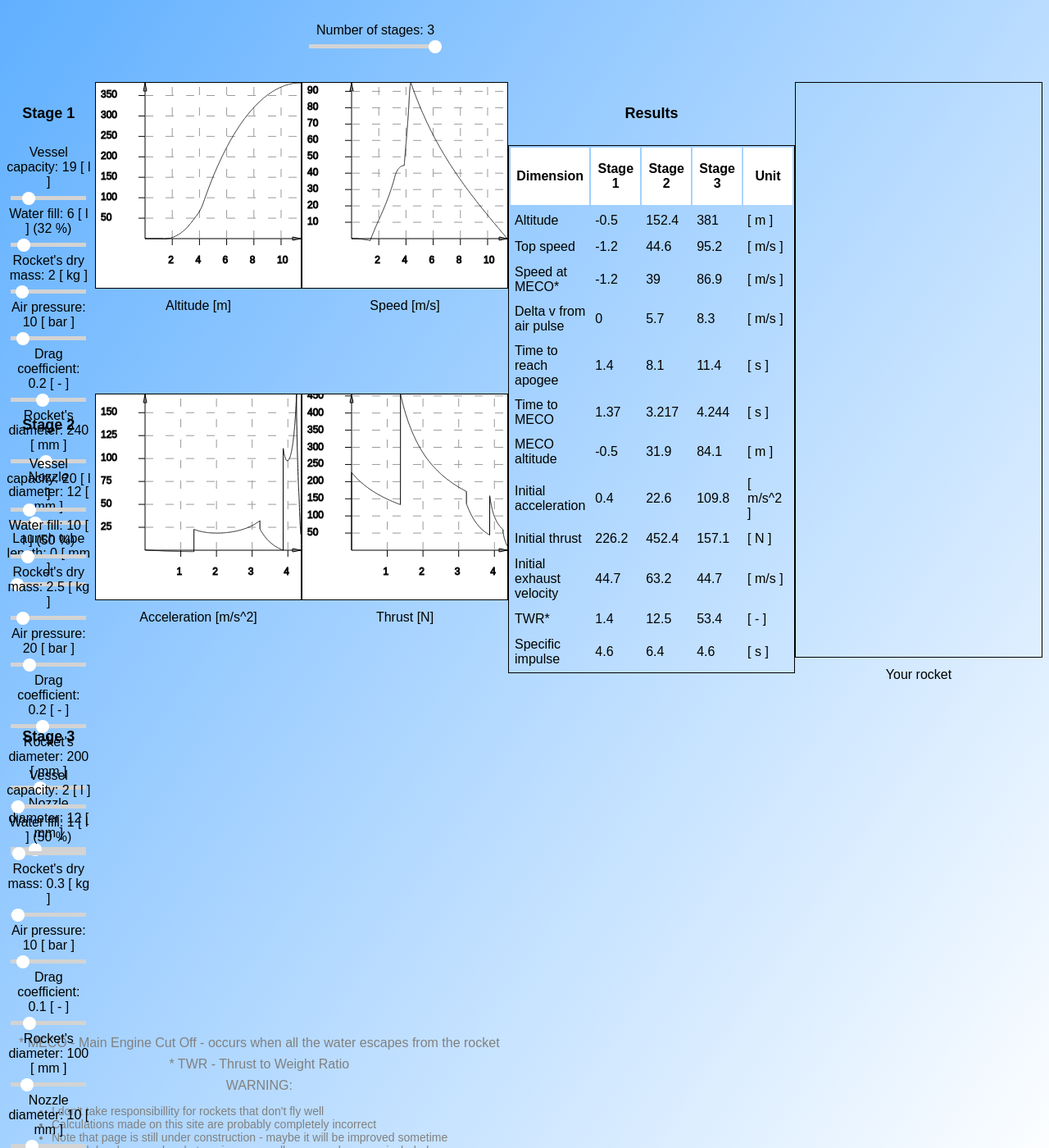
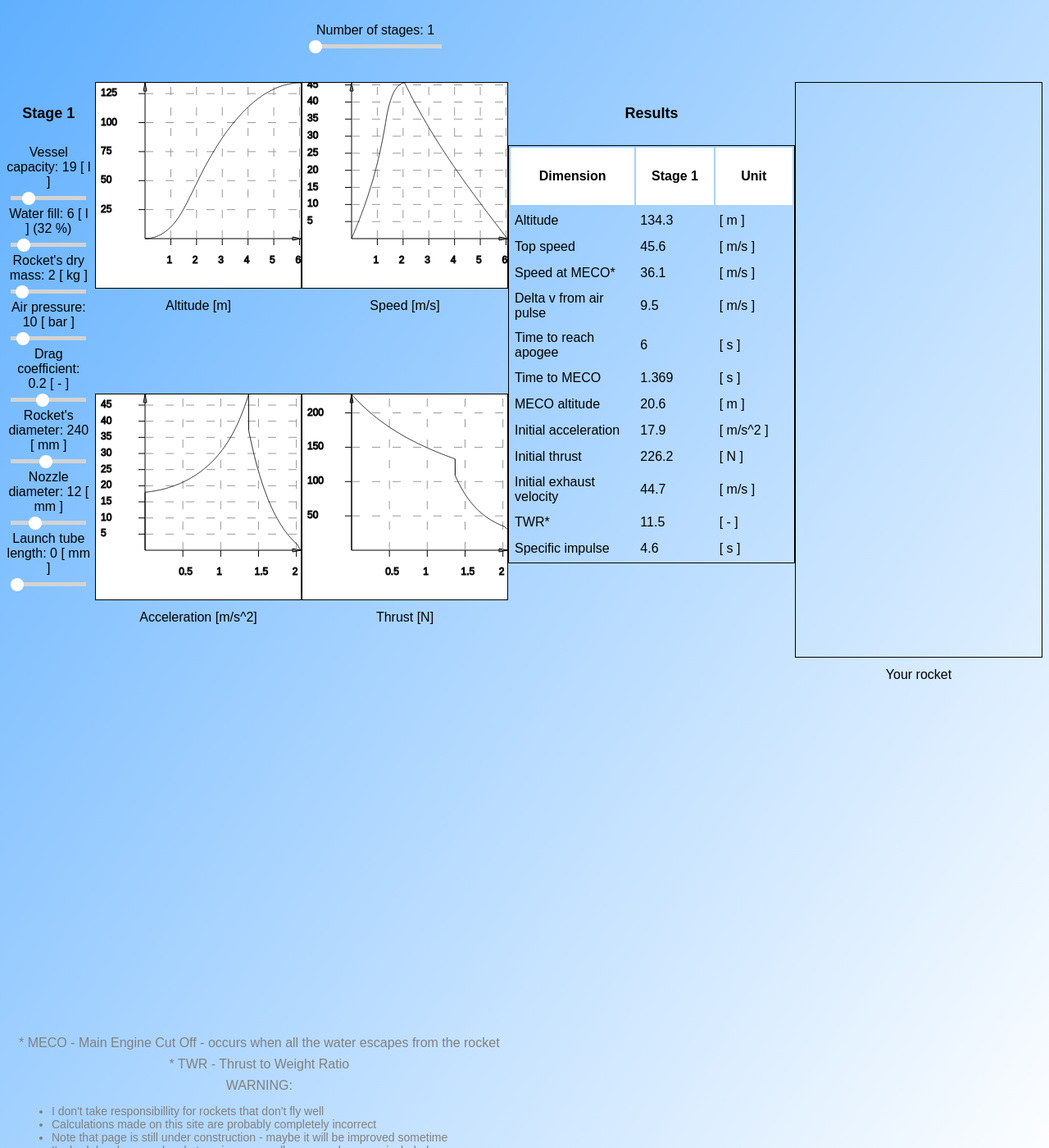
Before and after one commit to waterrocketsimulator/waterrocketsimulator.github.io, a Jekyll site: the page index.html, which Jekyll copies as it is, in a window 1280 px wide and 1400 px high, scrolled down 409 px. Shown: the whole window at 82% size. Built offline with Jekyll 4.4.1, drawn with Linux system fonts in a browser that asks for light colours.

Commit message:
Update index.html

```diff
--- a/index.html
+++ b/index.html
@@ -28,7 +28,7 @@
 <div class="globalGrid">
 	  <div id="stagesSlider">
 	    <p>Number of stages: <span id="numberOfStagesValue"></span></p>
-  	  <input type="range" min="1" max="3" value="3" class="slider" step="1" id="numberOfStages">
+  	  <input type="range" min="1" max="3" value="1" class="slider" step="1" id="numberOfStages">
   	</div>
 		<div id="unitsSlider">
 	    <p>Units: <span id="unitsValue">metric</span></p>
```
